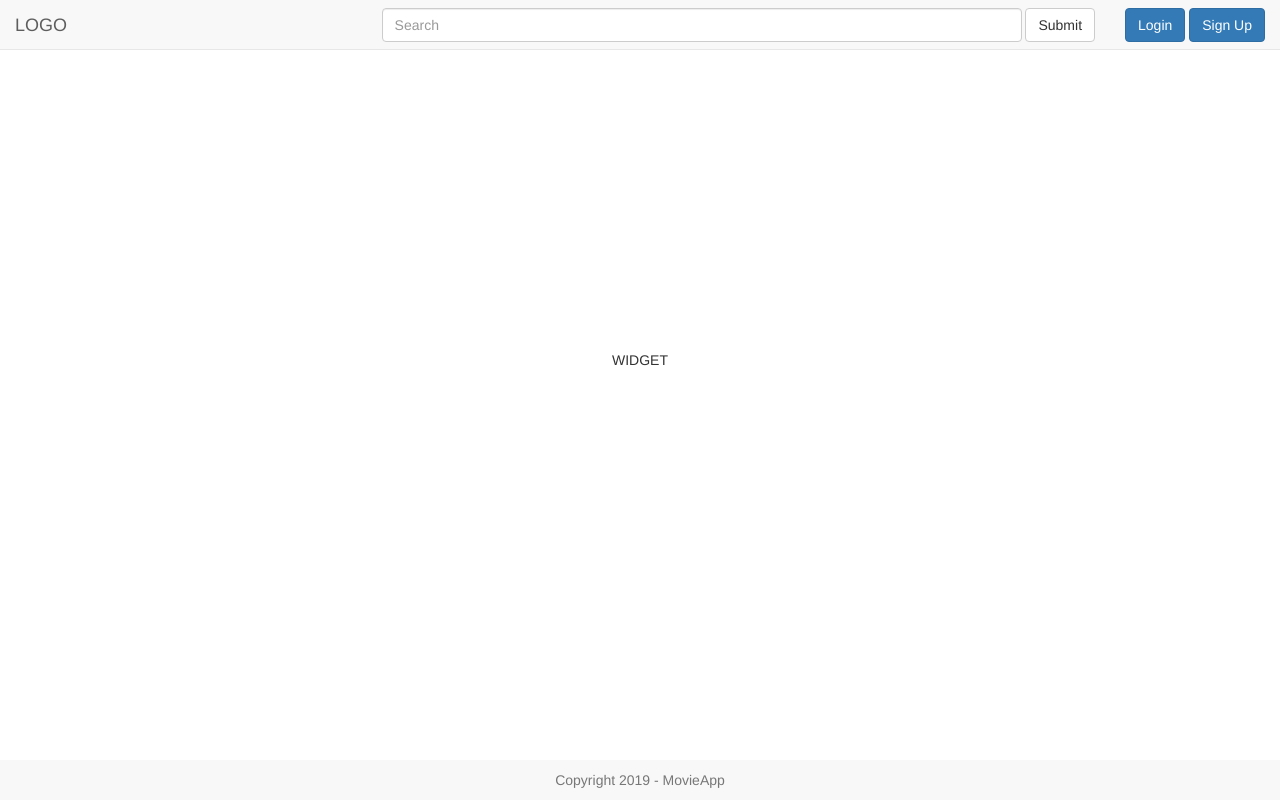
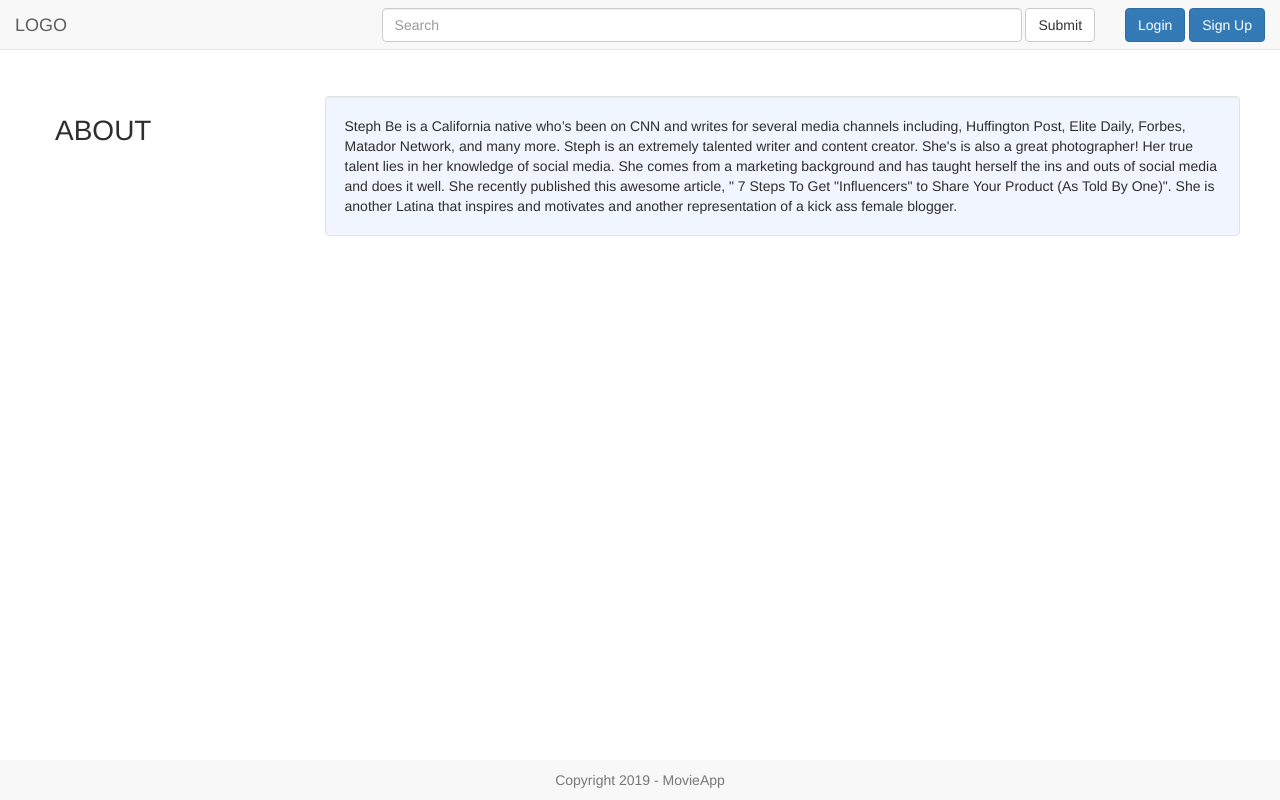
Before and after one commit to amcmaste/movieapp, a Flask app: page / in a window 1280 px wide. Run offline with Flask 2, Linux system fonts and the light colour scheme; some libraries are stand-ins or nearby versions.

Commit message:
About page done

```diff
--- a/app/static/styles/movieapp.css
+++ b/app/static/styles/movieapp.css
@@ -1,8 +1,13 @@
+body {
+  overflow: hidden;
+}
+
 #navbar{
   height: 5vh;
 }
 
 #footer {
+  z-index: 0;
   display: flex;
   flex-direction: column;
   justify-content: center;
@@ -30,4 +35,34 @@
   justify-content: center;
   align-items: center;
   height: 90vh;
+  width: 100vw;
 }
+
+#about {
+  display: flex;
+  flex-direction: row;
+  justify-content: space-around;
+  align-items: flex-start;
+  margin-top: 7vh;
+  height: 90vh;
+  width: 100vw;
+  padding: 40px;
+  max-width: 100%;
+}
+
+#about-header-text {
+  font: arial;
+  font-size: 2em;
+  margin: 40px;
+  margin-top: 15px;
+  margin-left: 0px;
+  color: rgb(46, 46, 46);
+
+}
+
+#about-body-text {
+  font: arial;
+  font-size: 1em;
+  background-color: rgb(240, 245, 255);
+  color: rgb(46, 46, 46);
+}
--- a/app/templates/home.html
+++ b/app/templates/home.html
@@ -2,6 +2,20 @@
 
 {% block widget %}
   <div id="widget">
-    <span>WIDGET</span>
+    <div id="about">
+	  <div id="about-header" class="container">
+	    <p id="about-header-text">ABOUT</p>
+	  </div>
+	  <div id="about-body">
+	    <p id="about-body-text" class="well">Steph Be is a California native who’s been on CNN and writes for several
+		media channels including, Huffington Post, Elite Daily, Forbes, Matador Network, and many more.
+		Steph is an extremely talented writer and content creator. She's is also a great photographer!
+		Her true talent lies in her knowledge of social media. She comes from a marketing background and
+		has taught herself the ins and outs of social media and does it well. She recently published this
+		awesome article, " 7 Steps To Get "Influencers" to Share Your Product (As Told By One)". She is
+		another Latina that inspires and motivates and another representation of a kick ass female
+		blogger.</p>
+	  </div>
+	</div>
   </div>
 {% endblock %}
```
